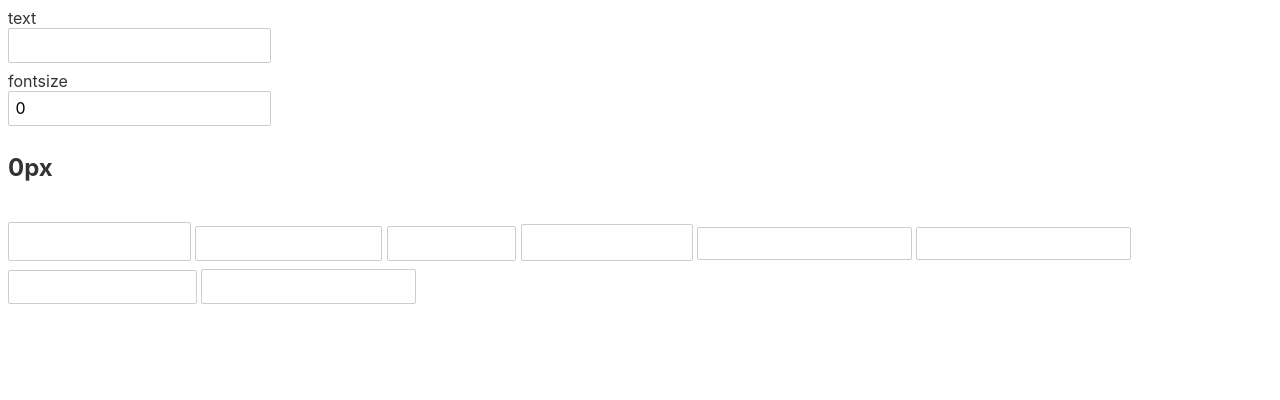
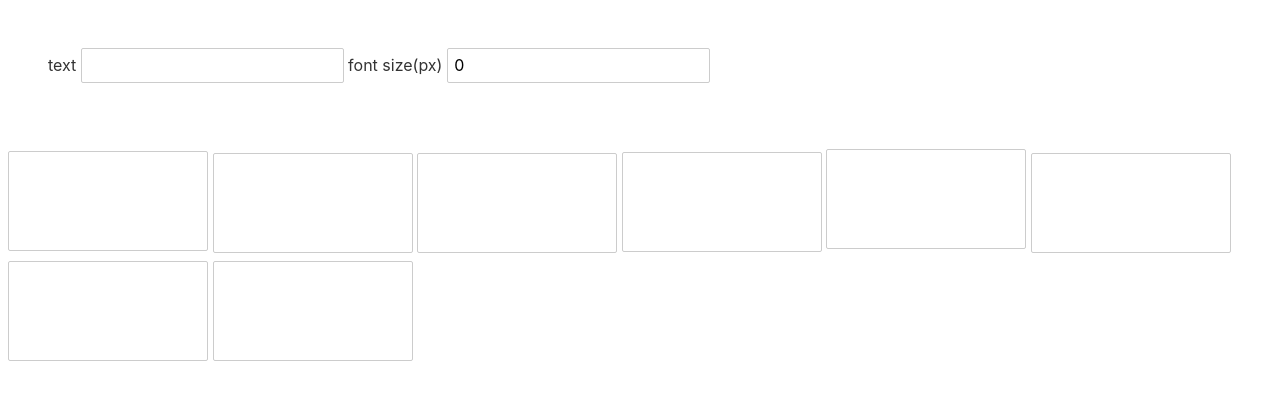
Before and after one commit to hjhjhjkim/my-svelte-project, a Svelte app: page / in a window 1280 px wide. Shown: the top 400 px of the page. Built offline with nearby package versions, Linux system fonts and the light colour scheme; a web font is replaced by a local one.

Commit message:
1st-project
except skill adjusting font size.

```diff
--- a/src/App.svelte
+++ b/src/App.svelte
@@ -12,8 +12,25 @@
 </script>
 
 <style>
-  .fontsize {
-    font-size: (number);
+  /* input::placeholder {
+    font-size: {number === undefined ? 0 : number}px" ;
+  }*/
+
+  .block {
+    display: inline-block;
+    width: 200px;
+    height: 100px;
+  }
+  label {
+    display: inline;
+  }
+  /*section {
+    display: flexbox;
+    justify-content: space-between;
+  }*/
+
+  form {
+    margin: 40px;
   }
 
   #font1 {
@@ -30,6 +47,8 @@
   }
   #font5 {
     font-family: "Peddana", serif;
+    position: relative;
+    top: -4px;
   }
   #font6 {
     font-family: "Ranchers", cursive;
@@ -43,21 +62,22 @@
 </style>
 
 <div class="container">
-  <section>
+  <form>
     <label for="letter">text</label>
     <input id="letter" type="text" bind:value={text} />
-    <label for="font">fontsize</label>
+    <label for="font">font size(px)</label>
     <input id="font" type="number" bind:value={number} />
-    <h1>{number === undefined ? 0 : number}px</h1>
+  </form>
 
-    <br />
-    <input type="text" placeholder={text} id="font1" />
-    <input type="text" placeholder={text} id="font2" />
-    <input type="text" placeholder={text} id="font3" />
-    <input type="text" placeholder={text} id="font4" />
-    <input type="text" placeholder={text} id="font5" />
-    <input type="text" placeholder={text} id="font6" />
-    <input type="text" placeholder={text} id="font7" />
-    <input type="text" placeholder={text} id="font8" />
+  <br />
+  <section>
+    <input type="text" placeholder={text} id="font1" class="block" />
+    <input type="text" placeholder={text} id="font2" class="block" />
+    <input type="text" placeholder={text} id="font3" class="block" />
+    <input type="text" placeholder={text} id="font4" class="block" />
+    <input type="text" placeholder={text} id="font5" class="block" />
+    <input type="text" placeholder={text} id="font6" class="block" />
+    <input type="text" placeholder={text} id="font7" class="block" />
+    <input type="text" placeholder={text} id="font8" class="block" />
   </section>
 </div>
```
